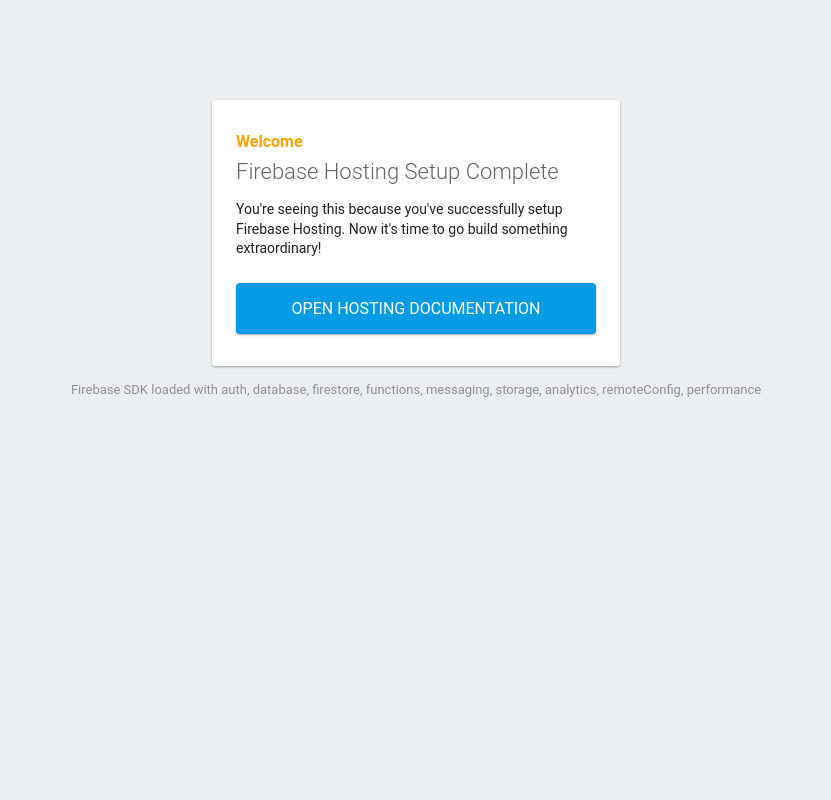
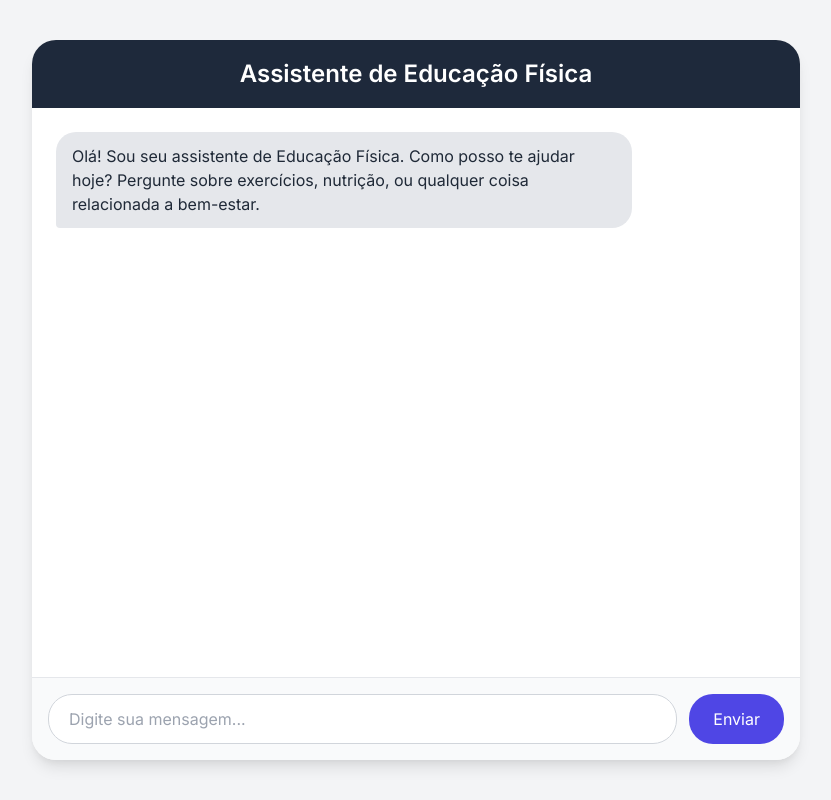
Before and after one commit to edsonbez/TutorialEducaFisica, a plain HTML site: page public/index.html in a window 1280 px wide. Shown: the whole page, without its empty margins (224-1055 px from the left). Drawn offline with nearby package versions, Linux system fonts and the light colour scheme; some packages are replaced by stand-ins of ours.

Commit message:
Atualiza projeto com arquivos do Firebase

```diff
--- a/public/index.html
+++ b/public/index.html
@@ -1,87 +1,185 @@
 <!DOCTYPE html>
-<html>
+<html lang="pt-BR">
 <head>
-    <meta charset="utf-8">
-    <meta name="viewport" content="width=device-width, initial-scale=1">
-    <title>Welcome to Firebase Hosting</title>
-
-    <!-- update the version number as needed -->
-    <script defer src="/__/firebase/12.2.1/firebase-app-compat.js"></script>
-    <!-- include only the Firebase features as you need -->
-    <script defer src="/__/firebase/12.2.1/firebase-auth-compat.js"></script>
-    <script defer src="/__/firebase/12.2.1/firebase-database-compat.js"></script>
-    <script defer src="/__/firebase/12.2.1/firebase-firestore-compat.js"></script>
-    <script defer src="/__/firebase/12.2.1/firebase-functions-compat.js"></script>
-    <script defer src="/__/firebase/12.2.1/firebase-messaging-compat.js"></script>
-    <script defer src="/__/firebase/12.2.1/firebase-storage-compat.js"></script>
-    <script defer src="/__/firebase/12.2.1/firebase-analytics-compat.js"></script>
-    <script defer src="/__/firebase/12.2.1/firebase-remote-config-compat.js"></script>
-    <script defer src="/__/firebase/12.2.1/firebase-performance-compat.js"></script>
-    <!--
-      initialize the SDK after all desired features are loaded, set useEmulator to false
-      to avoid connecting the SDK to running emulators.
-    -->
-    <script defer src="/__/firebase/init.js?useEmulator=true"></script>
-
-    <style media="screen">
-      body { background: #ECEFF1; color: rgba(0,0,0,0.87); font-family: Roboto, Helvetica, Arial, sans-serif; margin: 0; padding: 0; }
-      #message { background: white; max-width: 360px; margin: 100px auto 16px; padding: 32px 24px; border-radius: 3px; }
-      #message h2 { color: #ffa100; font-weight: bold; font-size: 16px; margin: 0 0 8px; }
-      #message h1 { font-size: 22px; font-weight: 300; color: rgba(0,0,0,0.6); margin: 0 0 16px;}
-      #message p { line-height: 140%; margin: 16px 0 24px; font-size: 14px; }
-      #message a { display: block; text-align: center; background: #039be5; text-transform: uppercase; text-decoration: none; color: white; padding: 16px; border-radius: 4px; }
-      #message, #message a { box-shadow: 0 1px 3px rgba(0,0,0,0.12), 0 1px 2px rgba(0,0,0,0.24); }
-      #load { color: rgba(0,0,0,0.4); text-align: center; font-size: 13px; }
-      @media (max-width: 600px) {
-        body, #message { margin-top: 0; background: white; box-shadow: none; }
-        body { border-top: 16px solid #ffa100; }
+    <meta charset="UTF-8">
+    <meta name="viewport" content="width=device-width, initial-scale=1.0">
+    <title>Assistente de Educação Física</title>
+    <script src="https://cdn.tailwindcss.com"></script>
+    <link href="https://fonts.googleapis.com/css2?family=Inter:wght@400;500;600;700&display=swap" rel="stylesheet">
+    <style>
+        body {
+            font-family: 'Inter', sans-serif;
+            background-color: #f3f4f6;
+            min-height: 100vh;
+            display: flex;
+            justify-content: center;
+            align-items: center;
+            flex-direction: column;
+        }
+        .chat-container {
+            width: 100%;
+            max-width: 768px;
+            height: 90vh;
+            background-color: white;
+            border-radius: 1.5rem;
+            box-shadow: 0 10px 15px -3px rgba(0, 0, 0, 0.1), 0 4px 6px -2px rgba(0, 0, 0, 0.05);
+            display: flex;
+            flex-direction: column;
+            overflow: hidden;
+        }
+        .chat-header {
+            background-color: #1e293b;
+            color: white;
+            padding: 1rem;
+            text-align: center;
+            font-size: 1.5rem;
+            font-weight: 600;
+        }
+        .chat-messages {
+            flex: 1;
+            padding: 1.5rem;
+            overflow-y: auto;
+            display: flex;
+            flex-direction: column;
+            gap: 1rem;
+        }
+        .message {
+            max-width: 80%;
+            padding: 0.75rem 1rem;
+            border-radius: 1.25rem;
+            word-wrap: break-word;
+        }
+        .user-message {
+            background-color: #4f46e5;
+            color: white;
+            align-self: flex-end;
+            border-bottom-right-radius: 0.25rem;
+        }
+        .bot-message {
+            background-color: #e5e7eb;
+            color: #1f2937;
+            align-self: flex-start;
+            border-bottom-left-radius: 0.25rem;
+        }
+        .message-box {
+            display: flex;
+            padding: 1rem;
+            border-top: 1px solid #e5e7eb;
+            background-color: #f9fafb;
+        }
+        .message-box input {
+            flex: 1;
+            border: 1px solid #d1d5db;
+            border-radius: 1.5rem;
+            padding: 0.75rem 1.25rem;
+            outline: none;
+            transition: all 0.2s;
+        }
+        .message-box input:focus {
+            border-color: #4f46e5;
+            box-shadow: 0 0 0 3px rgba(79, 70, 229, 0.2);
+        }
+        .message-box button {
+            background-color: #4f46e5;
+            color: white;
+            padding: 0.75rem 1.5rem;
+            border-radius: 1.5rem;
+            margin-left: 0.75rem;
+            cursor: pointer;
+            transition: background-color 0.2s;
+        }
+        .message-box button:hover {
+            background-color: #4338ca;
+        }
+        .spinner {
+            border: 4px solid rgba(255, 255, 255, 0.3);
+            border-top: 4px solid white;
+            border-radius: 50%;
+            width: 24px;
+            height: 24px;
+            animation: spin 1s linear infinite;
+        }
+        @keyframes spin {
+            0% { transform: rotate(0deg); }
+            100% { transform: rotate(360deg); }
         }
     </style>
 </head>
-  <body>
-    <div id="message">
-      <h2>Welcome</h2>
-      <h1>Firebase Hosting Setup Complete</h1>
-      <p>You're seeing this because you've successfully setup Firebase Hosting. Now it's time to go build something extraordinary!</p>
-      <a target="_blank" href="https://firebase.google.com/docs/hosting/">Open Hosting Documentation</a>
+<body class="bg-gray-100 flex items-center justify-center">
+
+    <div class="chat-container">
+        <header class="chat-header">
+            Assistente de Educação Física
+        </header>
+        <div class="chat-messages" id="chat-messages">
+            <div class="message bot-message">Olá! Sou seu assistente de Educação Física. Como posso te ajudar hoje? Pergunte sobre exercícios, nutrição, ou qualquer coisa relacionada a bem-estar.</div>
         </div>
-    <p id="load">Firebase SDK Loading&hellip;</p>
+        <div class="message-box">
+            <input type="text" id="user-input" placeholder="Digite sua mensagem..." />
+            <button id="send-button">
+                Enviar
+            </button>
+        </div>
+    </div>
 
     <script>
-      document.addEventListener('DOMContentLoaded', function() {
-        const loadEl = document.querySelector('#load');
-        // // 🔥🔥🔥🔥🔥🔥🔥🔥🔥🔥🔥🔥🔥🔥🔥🔥🔥🔥🔥🔥🔥🔥🔥🔥🔥🔥🔥🔥🔥🔥🔥
-        // // The Firebase SDK is initialized and available here!
-        //
-        // firebase.auth().onAuthStateChanged(user => { });
-        // firebase.database().ref('/path/to/ref').on('value', snapshot => { });
-        // firebase.firestore().doc('/foo/bar').get().then(() => { });
-        // firebase.functions().httpsCallable('yourFunction')().then(() => { });
-        // firebase.messaging().requestPermission().then(() => { });
-        // firebase.storage().ref('/path/to/ref').getDownloadURL().then(() => { });
-        // firebase.analytics(); // call to activate
-        // firebase.analytics().logEvent('tutorial_completed');
-        // firebase.performance(); // call to activate
-        //
-        // // 🔥🔥🔥🔥🔥🔥🔥🔥🔥🔥🔥🔥🔥🔥🔥🔥🔥🔥🔥🔥🔥🔥🔥🔥🔥🔥🔥🔥🔥🔥🔥
+        const PROXY_URL = '/api/';
+
+        const userInput = document.getElementById('user-input');
+        const sendButton = document.getElementById('send-button');
+        const chatMessages = document.getElementById('chat-messages');
+
+        let isWaitingForResponse = false;
+
+        async function sendMessage() {
+            const message = userInput.value.trim();
+            if (message === '' || isWaitingForResponse) return;
+
+            isWaitingForResponse = true;
+            appendMessage(message, 'user-message');
+            userInput.value = '';
+
+            const responseElement = appendMessage('...', 'bot-message');
 
             try {
-          let app = firebase.app();
-          let features = [
-            'auth',
-            'database',
-            'firestore',
-            'functions',
-            'messaging',
-            'storage',
-            'analytics',
-            'remoteConfig',
-            'performance',
-          ].filter(feature => typeof app[feature] === 'function');
-          loadEl.textContent = `Firebase SDK loaded with ${features.join(', ')}`;
-        } catch (e) {
-          console.error(e);
-          loadEl.textContent = 'Error loading the Firebase SDK, check the console.';
+                const response = await fetch(PROXY_URL, {
+                    method: 'POST',
+                    headers: {
+                        'Content-Type': 'application/json'
+                    },
+                    body: JSON.stringify({ prompt: message })
+                });
+
+                if (!response.ok) {
+                    throw new Error(`HTTP error! Status: ${response.status}`);
+                }
+
+                const data = await response.json();
+
+                responseElement.textContent = data.text;
+
+            } catch (error) {
+                console.error('Error:', error);
+                responseElement.textContent = 'Desculpe, não consegui obter uma resposta. Por favor, tente novamente mais tarde.';
+            } finally {
+                isWaitingForResponse = false;
+                chatMessages.scrollTop = chatMessages.scrollHeight;
+            }
+        }
+
+        function appendMessage(text, className) {
+            const messageElement = document.createElement('div');
+            messageElement.classList.add('message', className, 'rounded-xl', 'p-3', 'shadow-sm', 'transition', 'duration-300');
+            messageElement.textContent = text;
+            chatMessages.appendChild(messageElement);
+            chatMessages.scrollTop = chatMessages.scrollHeight;
+            return messageElement;
+        }
+
+        sendButton.addEventListener('click', sendMessage);
+        userInput.addEventListener('keypress', (e) => {
+            if (e.key === 'Enter') {
+                sendMessage();
             }
         });
     </script>
```
Also changed, not shown: functions/index.js (added, +58 -0 lines), functions/package.json (added, +26 -0 lines), index.html (deleted, +0 -28 lines), .github/workflows/firebase-hosting-merge.yml (added), .github/workflows/firebase-hosting-pull-request.yml (added), firebase.json (added), functions/.eslintrc.js (added), 4 other files. Lines whose indentation alone changed are shown as unchanged.
